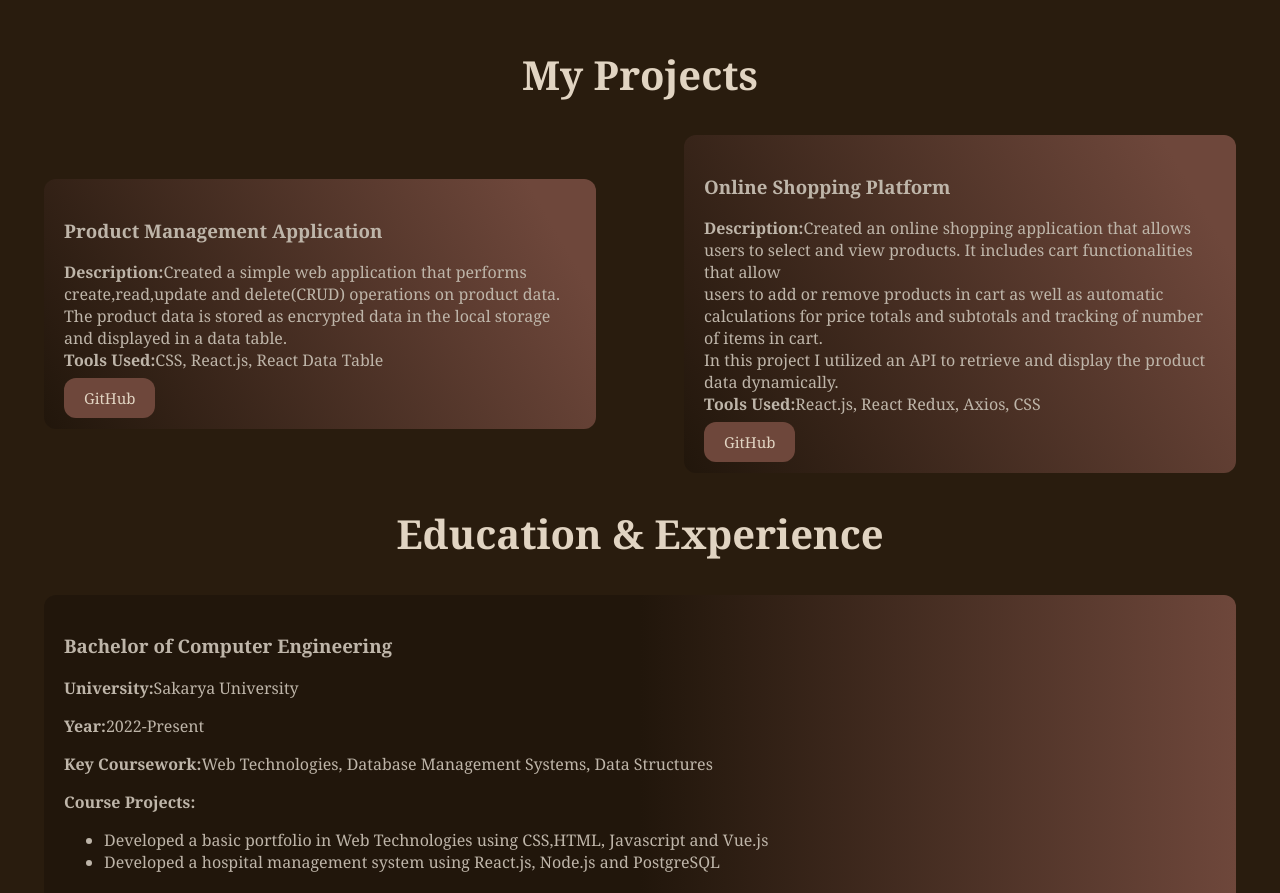
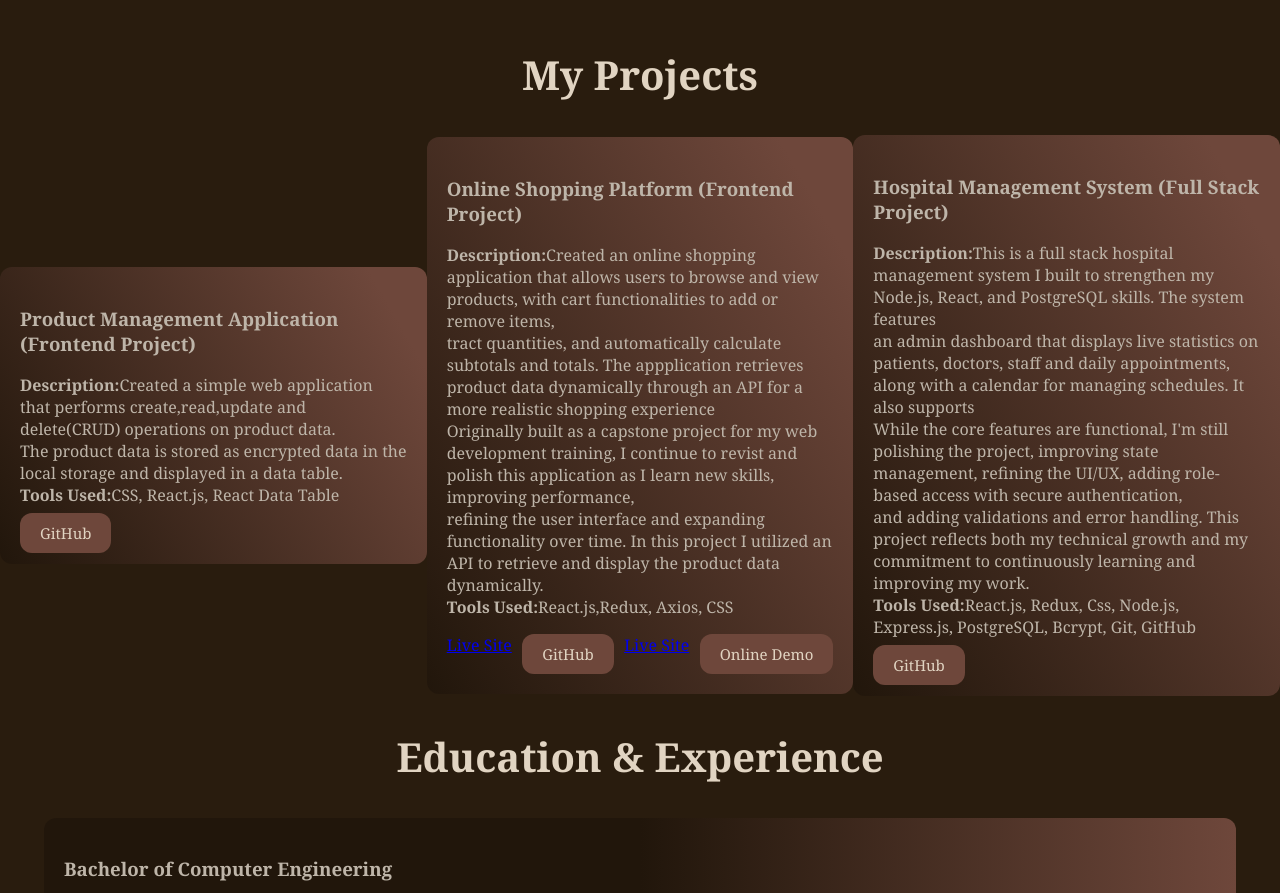
Before and after one commit to MissTee11/WEB-PORTFOLIO, a React (Create React App) app: page / in a window 1280 px wide. Shown: the part 1540-2433 px from the top of the page. Built offline with nearby package versions, Linux system fonts and the light colour scheme.

Commit message:
Updated projects section

```diff
--- a/src/Components/MyProjects.css
+++ b/src/Components/MyProjects.css
@@ -31,6 +31,11 @@
     font-weight: 500;
     padding: 10px 20px;
 }
+.links{
+    display: flex;
+    justify-content: space-between;
+    margin-top: 10px;
+}
 
 @media  (max-width: 767px) {
    .Card{
--- a/src/Components/MyProjects.js
+++ b/src/Components/MyProjects.js
@@ -7,7 +7,7 @@ function MyProjects(){
             <div className="project" id="projects">
 
             <div className="Card">
-                <h3>Product Management Application</h3>
+                <h3>Product Management Application (Frontend Project)</h3>
                 <p><strong>Description:</strong>Created a simple web application that performs create,read,update and delete(CRUD) operations on product data.<br/>
                 The product data is stored as encrypted data in the local storage and displayed in a data table.<br/>
                 <strong>Tools Used:</strong>CSS, React.js, React Data Table
@@ -16,13 +16,29 @@ function MyProjects(){
                 </div>
 
                 <div className="Card">
-                <h3>Online Shopping Platform</h3>
-                <p><strong>Description:</strong>Created an online shopping application that allows users to select and view products. It includes cart functionalities that allow
-                 <br/> users to add or remove products in cart as well as automatic calculations for price totals and subtotals and tracking of number of items in cart. <br/>
+                <h3>Online Shopping Platform (Frontend Project)</h3>
+                <p><strong>Description:</strong>Created an online shopping application that allows users to browse and view products, with cart functionalities to add or remove items,<br/>
+                tract quantities, and automatically calculate subtotals and totals. The appplication retrieves product data dynamically through an API for a more realistic shopping experience<br/>
+                 Originally built as a capstone project for my web development training, I continue to revist and polish this application as I learn new skills, improving performance,<br/>
+                 refining the user interface and expanding functionality over time.
                  In this project I utilized an API to retrieve and display the product data dynamically.<br/>
-                <strong>Tools Used:</strong>React.js, React Redux, Axios, CSS
+                <strong>Tools Used:</strong>React.js,Redux, Axios, CSS
                  </p>
-                 <a href=" https://github.com/MissTee11/Web-Development-Training/tree/main/Online%20Shopping%20Platform/src" className="gitRepo" target="_blank">GitHub</a>
+                 <div className='links'>
+                    <a href="https://miss-tee11.github.io/Online-Shopping-Platform/" target="_blank" className="liveSite">Live Site</a><a href=" https://github.com/MissTee11/Web-Development-Training/tree/main/Online%20Shopping%20Platform/src" className="gitRepo" target="_blank">GitHub</a>
+                     <a href="https://online-shopping-platform-pi.vercel.app/Products" target="_blank" className="liveSite">Live Site</a><a href=" https://github.com/MissTee11/Web-Development-Training/tree/main/Online%20Shopping%20Platform/src" className="gitRepo" target="_blank">Online Demo</a>
+                 </div>
+                </div>
+
+                <div className="Card">
+                <h3>Hospital Management System (Full Stack Project)</h3>
+                <p><strong>Description:</strong>This is a full stack hospital management system I built to strengthen my Node.js, React, and PostgreSQL skills. The system features<br/>
+                an admin dashboard that displays live statistics on patients, doctors, staff and daily appointments, along with a calendar for managing schedules. It also supports<br/>
+                While the core features are functional, I'm still polishing the project, improving state management, refining the UI/UX, adding role-based access with secure authentication,<br/>
+                and adding validations and error handling. This project reflects both my technical growth and my commitment to continuously learning and improving my work.<br/>
+                <strong>Tools Used:</strong>React.js, Redux, Css, Node.js, Express.js, PostgreSQL, Bcrypt, Git, GitHub
+                 </p>
+                 <a href="https://github.com/MissTee11/my-fullstack-app" target="_blank" className="gitRepo">GitHub</a>
                 </div>
             </div>
 
```
